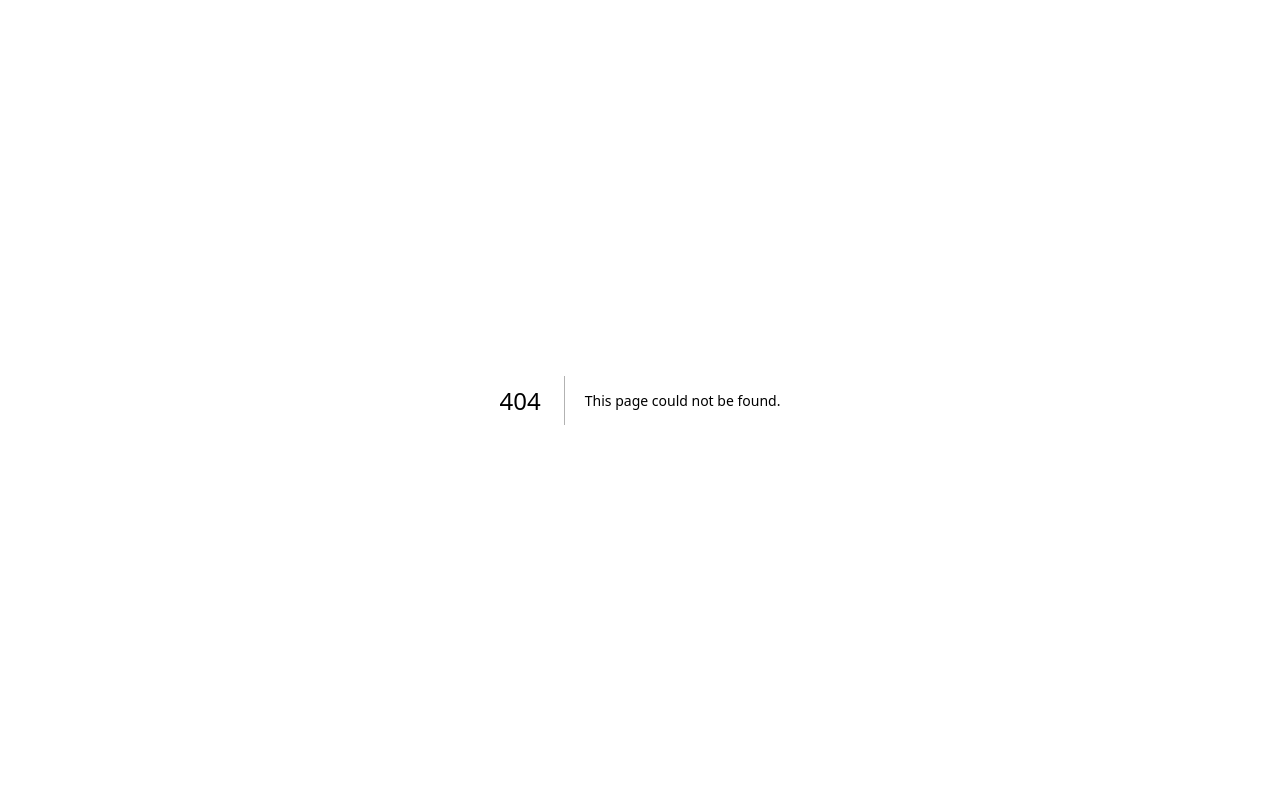
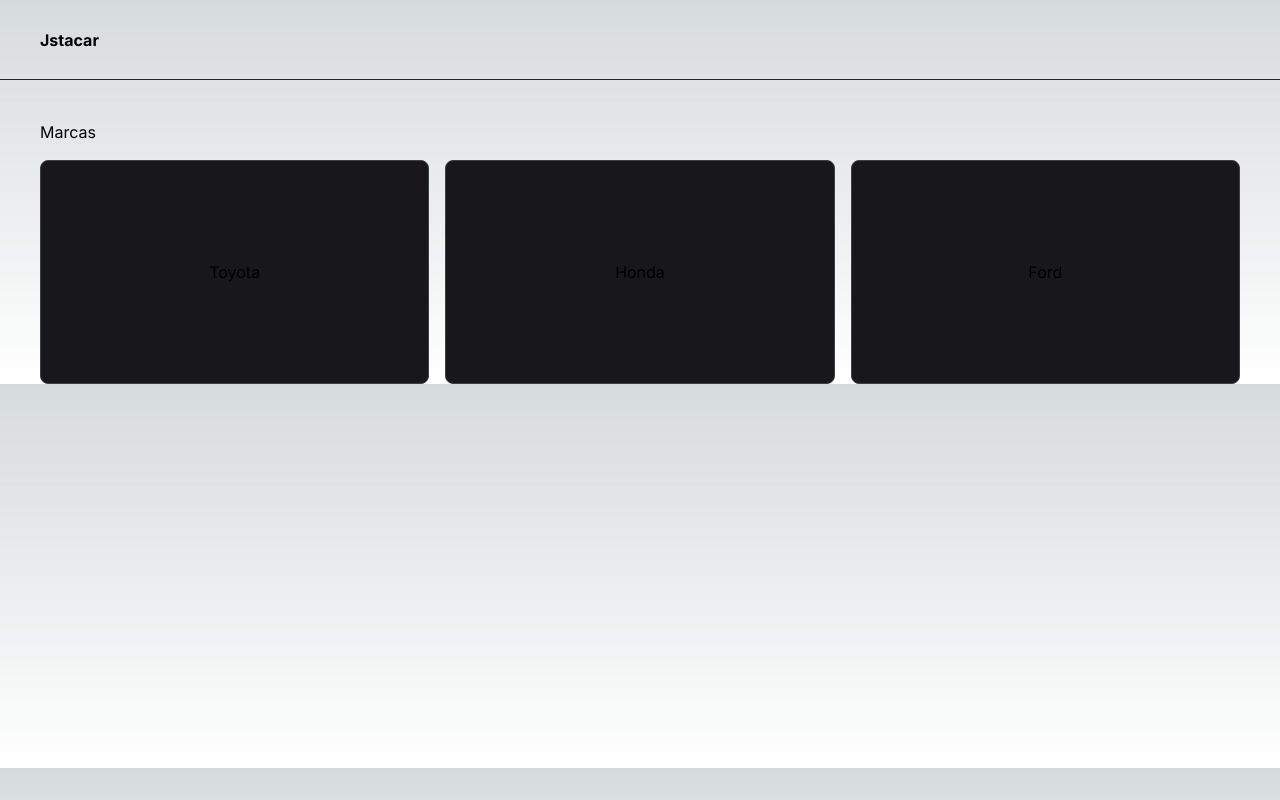
Before and after one commit to MatheusKamer/007-next-js, a Next.js app: page /makes in a window 1280 px wide. Before the commit this address had no page. Built offline with nearby package versions, Linux system fonts and the light colour scheme.

Commit message:
feat: Dynamic routes with Next

```diff
--- /dev/null
+++ b/src/app/(dashboard)/layout.tsx
@@ -0,0 +1,17 @@
+export default function DashboardLayout({ children } : { children: React.ReactNode }) {
+  return (
+    <div>
+      <header className="h-20 border-b border-zinc-800 flex items-center">
+        <div className="container mx-auto px-10">
+          <strong>
+            Jstacar
+          </strong>
+        </div>
+      </header>
+
+      <div className="mt-10 container mx-auto px-10">
+        {children}
+      </div>
+    </div>
+  );
+}
--- /dev/null
+++ b/src/app/(dashboard)/makes/[make]/page.tsx
@@ -0,0 +1,18 @@
+interface IMakeProps {
+  params: {
+    make: string;
+  };
+}
+
+export default function Make({ params }: IMakeProps) {
+  return (
+    <div>
+      <h1 className="mb-4 font-xlg">Marcas</h1>
+      <div className="grid grid-cols-3 gap-4">
+        <div className="rounded-lg bg-zinc-900 border border-zinc-700 grid place-items-center h-56">
+          <h3>Todos os veículos da marca {params.make.toUpperCase()}</h3>
+        </div>
+      </div>
+    </div>
+  );
+}
--- /dev/null
+++ b/src/app/(dashboard)/makes/page.tsx
@@ -0,0 +1,26 @@
+async function getMakes() {
+  await new Promise((resolve) => setTimeout(resolve, 1000));
+
+  return [
+    { id: 1, name: 'Toyota' },
+    { id: 2, name: 'Honda' },
+    { id: 3, name: 'Ford' },
+  ]
+}
+
+export default async function Vehicles() {
+  const makes = await getMakes();
+
+  return (
+    <div>
+      <h1 className="mb-4 font-xlg">Marcas</h1>
+      <div className="grid grid-cols-3 gap-4">
+        {makes.map((make: any) => (
+          <div className="rounded-lg bg-zinc-900 border border-zinc-700 grid place-items-center h-56" key={make.id}>
+            <h3>{make.name}</h3>
+          </div>
+        ))}
+      </div>
+    </div>
+  );
+}
--- a/src/app/page.tsx
+++ b/src/app/(dashboard)/page.tsx
@@ -4,7 +4,7 @@
 
 export default function Home() {
     return (
-    <div>
+    <div className="flex flex-col text-black bg-white gap-2 p-2">
       <Link href="/auth/signin">Ir para signin</Link>
     </div>
   );
--- /dev/null
+++ b/src/app/(dashboard)/vehicles/page.tsx
@@ -0,0 +1,27 @@
+async function getVehicles() {
+  await new Promise((resolve) => setTimeout(resolve, 1000));
+
+  return [
+    { id: 1, make: 'Toyota', model: 'Camry', year: '2021' },
+    { id: 2, make: 'Honda', model: 'Civic', year: '2024'},
+    { id: 3, make: 'Ford', model: 'Mustang', year: '2023'},
+  ];
+}
+export default async function Vehicles() {
+  const vehicles = await getVehicles();
+
+  return (
+    <div className="flex flex-col gap-2">
+      <h1 className="bg-white text-black p-1">Veículos</h1>
+      <div>
+        {vehicles.map((vehicle: any) => (
+          <div className="flex gap-4 mt-2" key={vehicle}>
+            <p>{vehicle.id}.</p>
+            <h3>{vehicle.make}</h3>
+            <p>{vehicle.model}</p>
+          </div>
+        ))}
+      </div>
+    </div>
+  );
+}
--- a/src/app/vehicles/list/page.tsx
+++ /dev/null
@@ -1,19 +0,0 @@
-export default function VehiclesList() {
-  const vehicles = [
-    { id: 1, make: 'Toyota', model: 'Camry', year: '2021' },
-    { id: 2, make: 'Honda', model: 'Civic', year: '2024'},
-    { id: 3, make: 'Ford', model: 'Mustang', year: '2023'},
-
-  ]
-
-  return (
-    <div>
-      {vehicles.map((vehicle) => (
-        <div className="flex gap-2" key={vehicle.id}>
-          <h3>{vehicle.make}</h3>
-          <p>{vehicle.model}</p>
-        </div>
-      ))}
-    </div>
-  );
-}
--- a/src/app/vehicles/page.tsx
+++ /dev/null
@@ -1,7 +0,0 @@
-export default function Vehicles() {
-  return (
-    <div>
-      Página de veículos
-    </div>
-  );
-}
```
